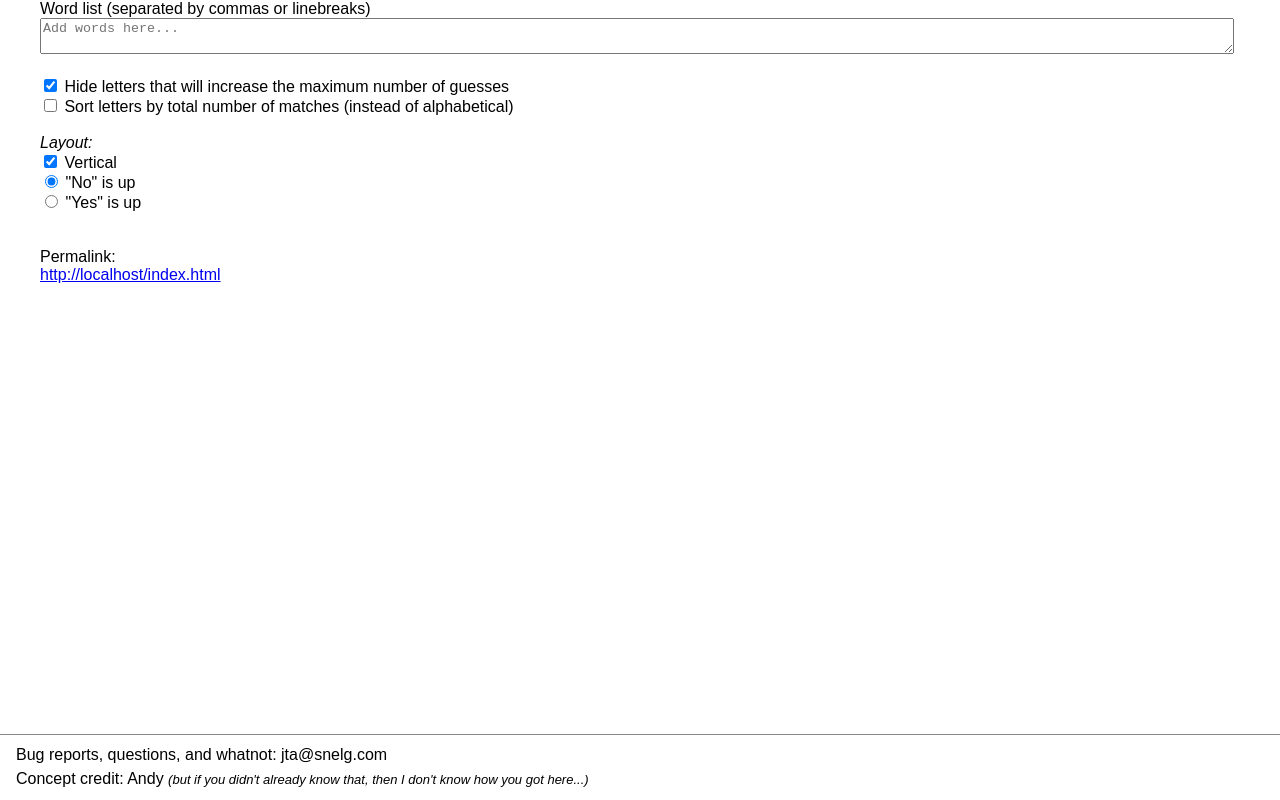
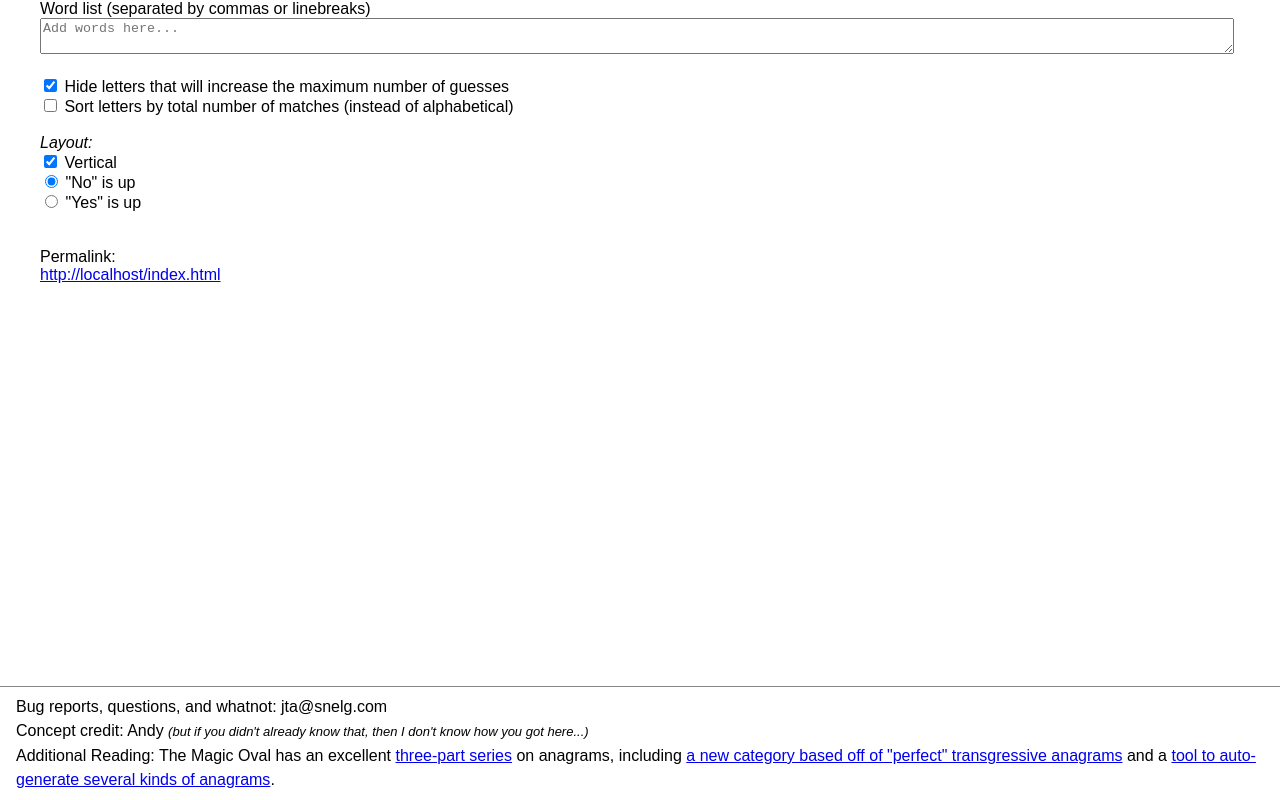
Before and after one commit to snelg/jta, a plain HTML site: page index.html in a window 1280 px wide. Drawn offline with Linux system fonts and the light colour scheme.

Commit message:
Magic Oval link

```diff
--- a/index.html
+++ b/index.html
@@ -146,6 +146,10 @@
         Bug reports, questions, and <span @click.stop="toggleTools()">whatnot</span>: jta@snelg.com
         <br>
         Concept credit: Andy <span style="font-style: italic; font-size: small">(but if you didn't already know that, then I don't know how you got here...)</span>
+        <br>
+        Additional Reading: The Magic Oval has an excellent <a href="https://themagicoval.com/blog/2025/08/24/toward-better-progressive-anagrams/">three-part series</a>
+        on anagrams, including <a href="https://themagicoval.com/blog/2025/08/27/making-your-anagrams-commute/">a new category based off of "perfect" transgressive anagrams</a>
+        and a <a href="https://themagicoval.com/blog/2025/10/01/how-we-generate-the-best-anagrams-around/">tool to auto-generate several kinds of anagrams</a>.
     </footer>
     <script>
         // Gaze not into this abyss. This is mostly a one-and-a-half day hack job, not a professional, clean codebase ;)
```
